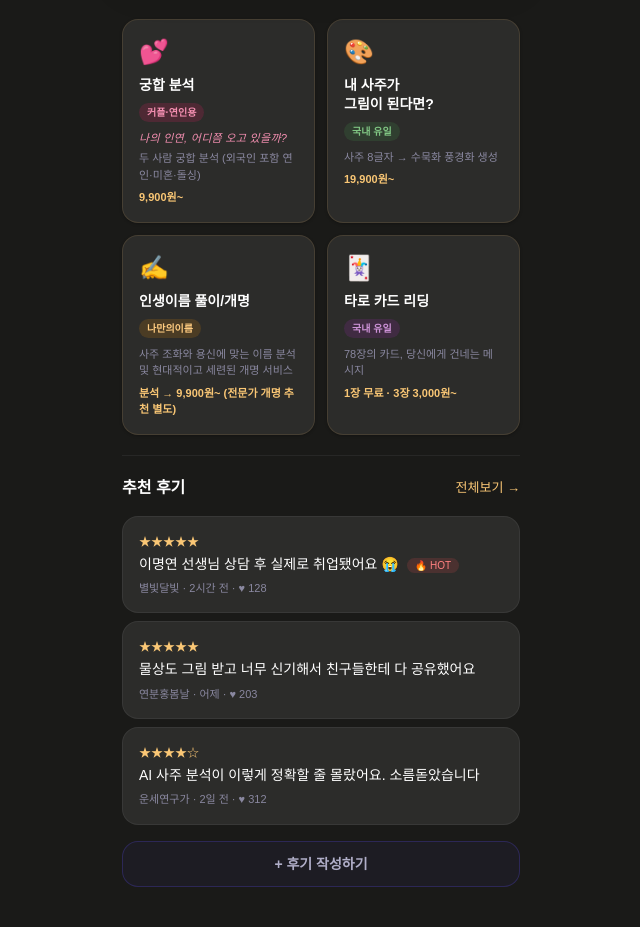
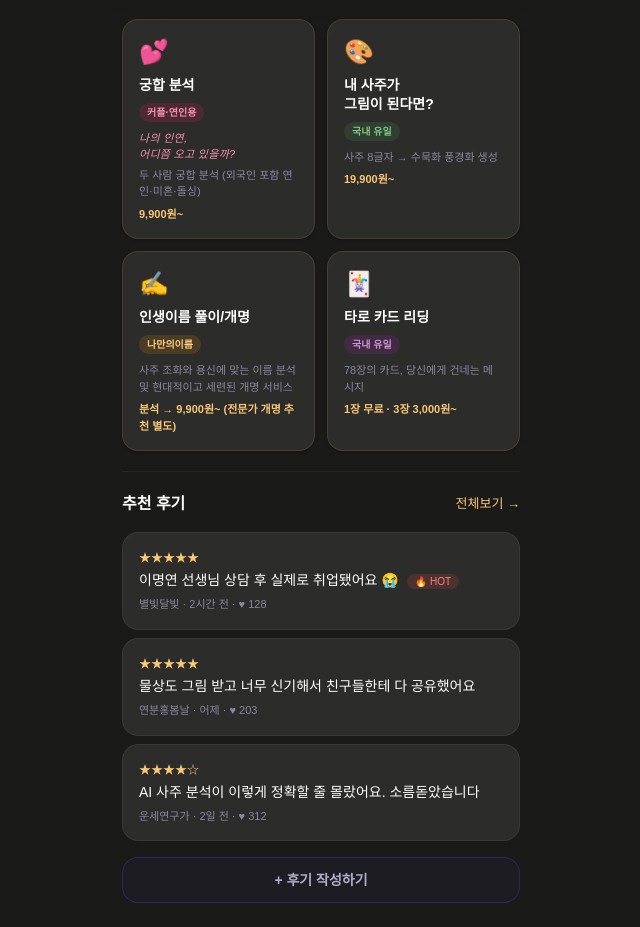
Before and after one commit to lysh0112-cpu/myjae, a Next.js app: page / in a window 1280 px wide. Shown: the part 826-1753 px from the top of the page, without its empty margins (319-959 px from the left). Built offline with nearby package versions, Linux system fonts and the light colour scheme; no server answers.

Commit message:
Update ServiceCards.tsx

```diff
--- a/app/components/home/ServiceCards.tsx
+++ b/app/components/home/ServiceCards.tsx
@@ -2,15 +2,14 @@
 import Link from 'next/link'
 import { useState } from 'react'
 
-// name 안에 \n 을 넣으면 그 자리에서 제목이 줄바꿈된다.
-// 예) '내 사주가\n그림이 된다면?'  →  "내 사주가" 다음 줄에 "그림이 된다면?"
+// name / subTitle 안에 \n 을 넣으면 그 자리에서 줄바꿈된다.
 const SERVICES = [
   {
     icon: '💕',
     name: '궁합 분석',
     target: '커플·연인용',
     targetStyle: { background: 'rgba(233,30,99,0.18)', color: '#f48fb1' },
-    subTitle: '나의 인연, 어디쯤 오고 있을까?',
+    subTitle: '나의 인연,\n어디쯤 오고 있을까?',
     desc: '두 사람 궁합 분석 (외국인 포함 연인·미혼·돌싱)',
     price: '9,900원~',
     href: '/manseryeok/couple-input',
@@ -90,6 +89,8 @@ export default function ServiceCards() {
                     fontWeight: 300,
                     marginBottom: '4px',
                     letterSpacing: '0.3px',
+                    whiteSpace: 'pre-line',
+                    lineHeight: 1.5,
                   }}>
                     {s.subTitle}
                   </p>
```
